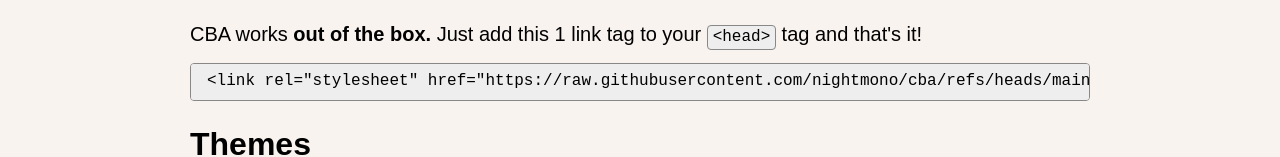
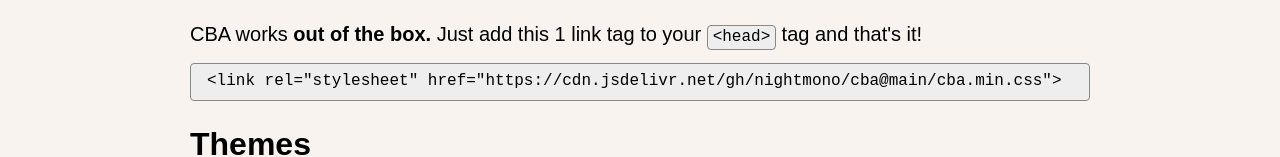
Before and after one commit to nightmono/cba, a plain HTML site: page index.html in a window 1280 px wide. Shown: the part 405-562 px from the top of the page. Drawn offline with Linux system fonts and the light colour scheme; a small style sheet from the web is missing.

Commit message:
Update minimised href again

```diff
--- a/index.html
+++ b/index.html
@@ -40,7 +40,7 @@
 
         <h1>Guide</h1>
         <p>CBA works <strong>out of the box.</strong> Just add this 1 link tag to your <code>&lt;head&gt;</code> tag and that's it!</p>
-        <pre>&lt;link rel="stylesheet" href="https://raw.githubusercontent.com/nightmono/cba/refs/heads/main/cba.min.css"&gt;</pre>
+        <pre>&lt;link rel="stylesheet" href="https://cdn.jsdelivr.net/gh/nightmono/cba@main/cba.min.css"&gt;</pre>
 
         <h1>Themes</h1>
         <p>CBA has <em>planned</em> themes for when you want to convey different vibes.</p>
```
